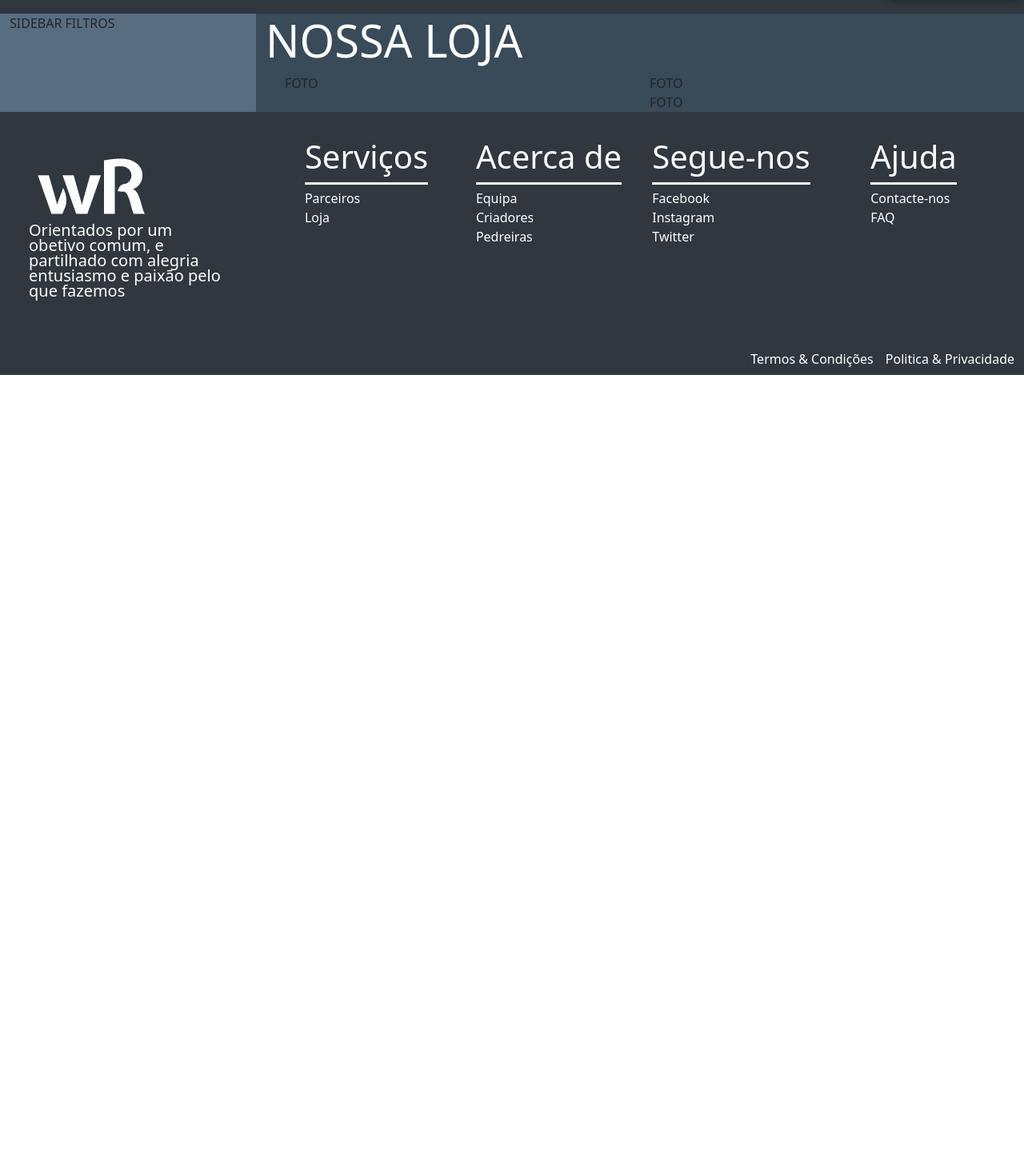
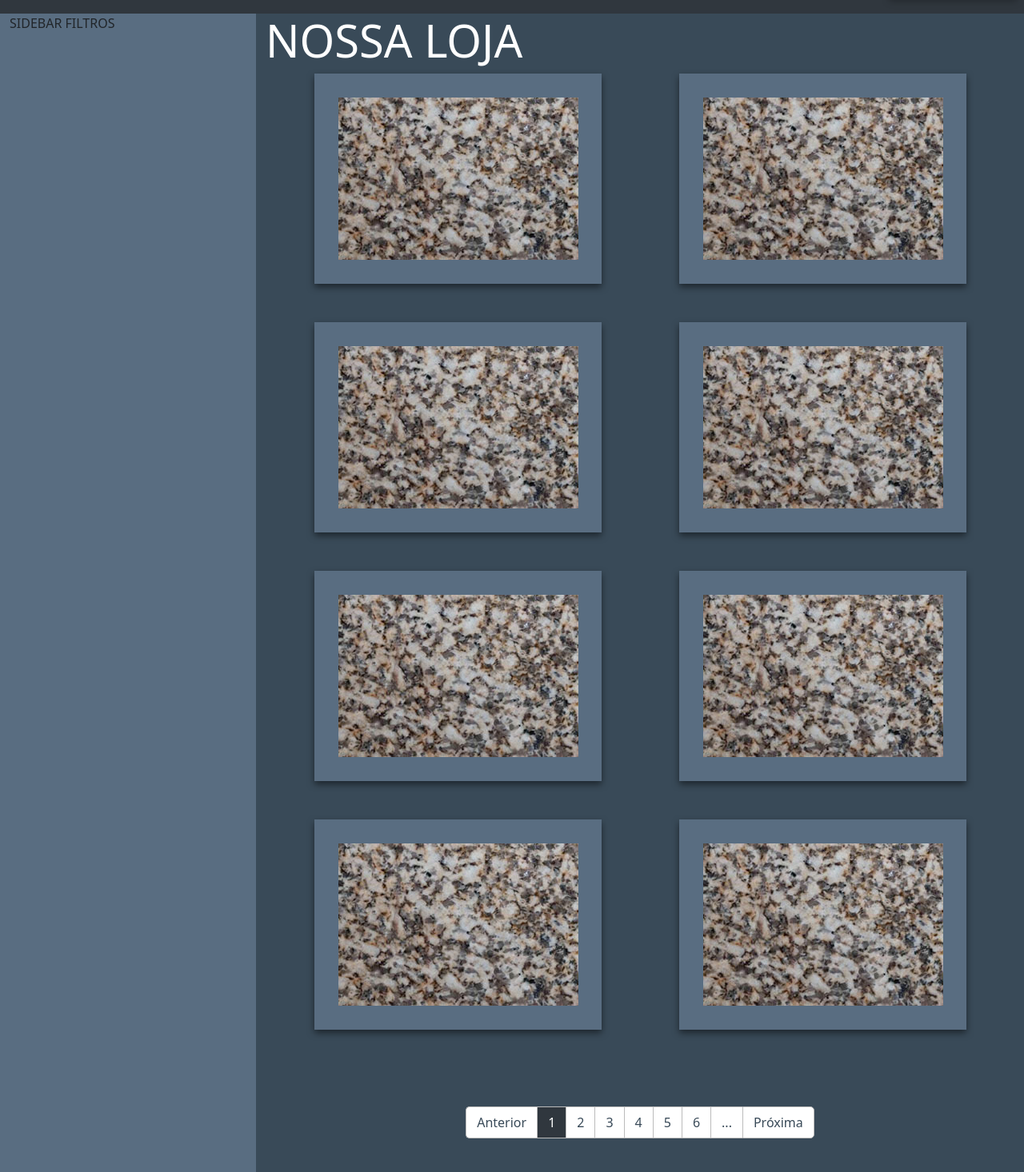
Before and after one commit to UPSxACE/quarrymanager-reactfrontend, a React (Create React App) app: page /loja in a window 1280 px wide. Shown: the part 64-1530 px from the top of the page at 80% size. Before the commit the page ends 800 px from the top, so only its background shows below. Built offline with nearby package versions, Linux system fonts and the light colour scheme.

Commit message:
estilo pagina loja

```diff
--- a/src/website/pages/loja/loja.js
+++ b/src/website/pages/loja/loja.js
@@ -1,6 +1,7 @@
 import { Container, Row, Col } from "react-bootstrap";
 import { DisplayH1, H1, Paragraph, H5, H3 } from "../../components/text";
 import styled from "styled-components";
+import lojaPic from "../../../images/website/granitoAmarelo.jpg";
 
 export { LojaHome };
 
@@ -14,12 +15,48 @@ function LojaHome() {
           <DisplayH1>NOSSA LOJA</DisplayH1>
           <Container>
             <StyledRowDark>
-              <Col xs={6}>
-                <div>FOTO</div>
+              <Col xs={6} className="mb-5 d-flex justify-content-center">
+                <CardImage>
+                  <img src={lojaPic} />
+                </CardImage>
               </Col>
-              <Col xs={6}>
-                <div>FOTO</div>FOTO
+              <Col xs={6} className="mb-5 d-flex justify-content-center">
+                <CardImage>
+                  <img src={lojaPic} />
+                </CardImage>
               </Col>
+
+              <Col xs={6} className="mb-5 d-flex justify-content-center">
+                <CardImage>
+                  <img src={lojaPic} />
+                </CardImage>
+              </Col>
+              <Col xs={6} className="mb-5 d-flex justify-content-center">
+                <CardImage>
+                  <img src={lojaPic} />
+                </CardImage>
+              </Col>
+              <Col xs={6} className="mb-5 d-flex justify-content-center">
+                <CardImage>
+                  <img src={lojaPic} />
+                </CardImage>
+              </Col>
+              <Col xs={6} className="mb-5 d-flex justify-content-center">
+                <CardImage>
+                  <img src={lojaPic} />
+                </CardImage>
+              </Col>
+              <Col xs={6} className="mb-5 d-flex justify-content-center">
+                <CardImage>
+                  <img src={lojaPic} />
+                </CardImage>
+              </Col>
+              <Col xs={6} className="mb-5 d-flex justify-content-center">
+                <CardImage>
+                  <img src={lojaPic} />
+                </CardImage>
+              </Col>
+              <TablePager></TablePager>
             </StyledRowDark>
           </Container>
         </Col>
@@ -35,3 +72,67 @@ const StyledRowDark = styled(Row)`
 const StyledColLight = styled(Col)`
   background-color: #596d81;
 `;
+
+const CardImage = styled.div`
+  filter: drop-shadow(0 4px 4px rgba(0, 0, 0, 50%));
+  border: 30px solid #596d81;
+  width: 359px;
+  height: 263px;
+`;
+
+function TablePager() {
+  return (
+    <div className="w-100">
+      <PagerComponent className="w-100 text-center d-flex justify-content-center p-5">
+        <PagerText className="left">Anterior</PagerText>
+        <PagerNumber className="active">1</PagerNumber>
+        <PagerNumber>2</PagerNumber>
+        <PagerNumber>3</PagerNumber>
+        <PagerNumber>4</PagerNumber>
+        <PagerNumber>5</PagerNumber>
+        <PagerNumber>6</PagerNumber>
+        <PagerNumber>...</PagerNumber>
+        <PagerText className="right">Próxima</PagerText>
+      </PagerComponent>
+    </div>
+  );
+}
+
+const PagerComponent = styled.div``;
+
+const PagerNumber = styled.div`
+  padding: 7px 13px 7px 13px;
+  border-top: 1px solid #bbbbbb;
+  border-bottom: 1px solid #bbbbbb;
+  border-left: 1px solid #bbbbbb;
+  background-color: #fff;
+  color: #394a58;
+
+  &.active {
+    color: white;
+    background-color: #30373e;
+  }
+`;
+
+const PagerText = styled.div`
+  padding: 7px 13px 7px 13px;
+  border-top: 1px solid #bbbbbb;
+  border-bottom: 1px solid #bbbbbb;
+  border-left: 1px solid #bbbbbb;
+  background-color: #fff;
+  color: #394a58;
+
+  &.left {
+    border-top-left-radius: 5px;
+    border-bottom-left-radius: 5px;
+  }
+
+  &.right {
+    border-top-right-radius: 5px;
+    border-bottom-right-radius: 5px;
+  }
+
+  &:last-child {
+    border-right: 1px solid #bbbbbb;
+  }
+`;
```
